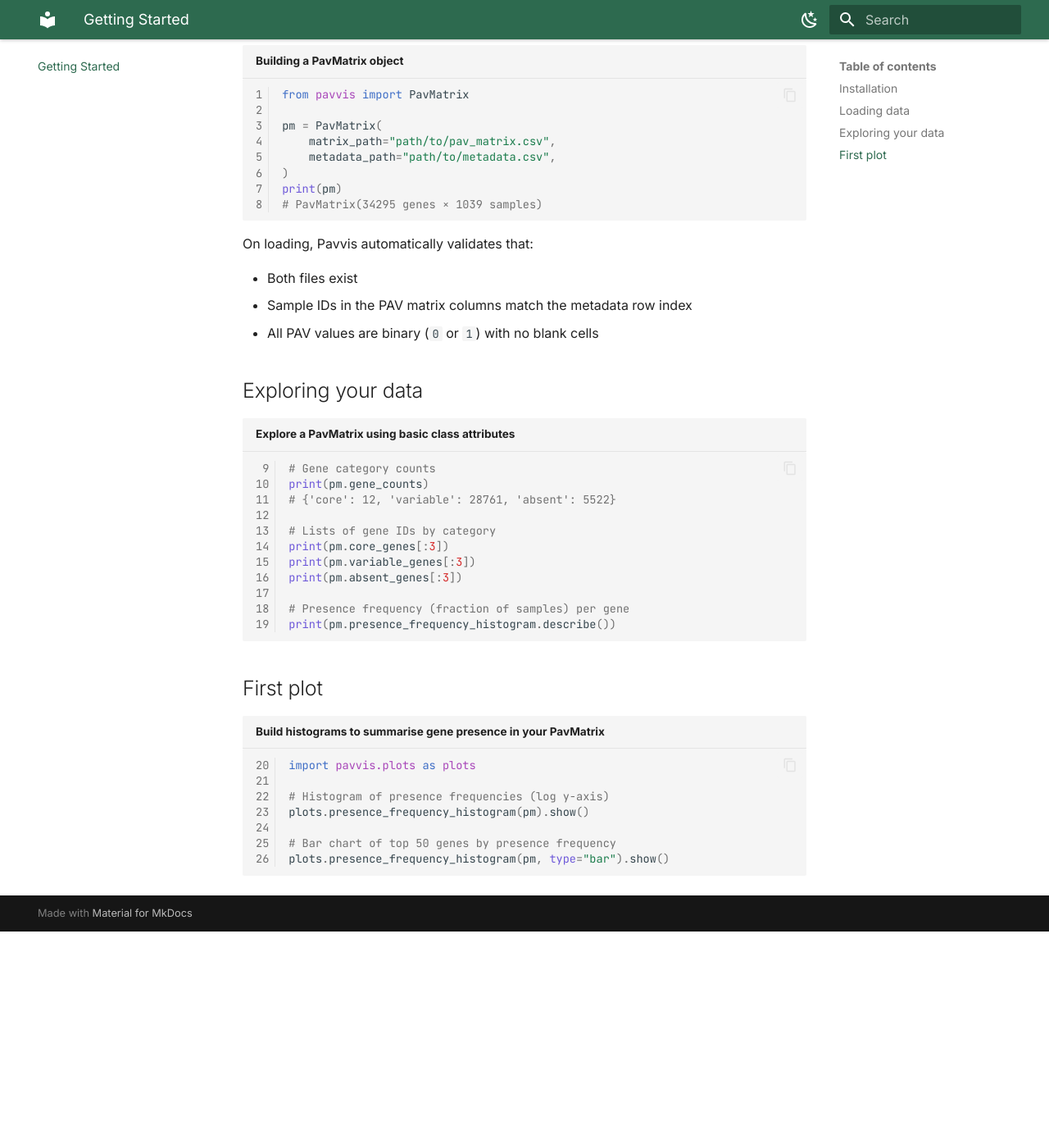
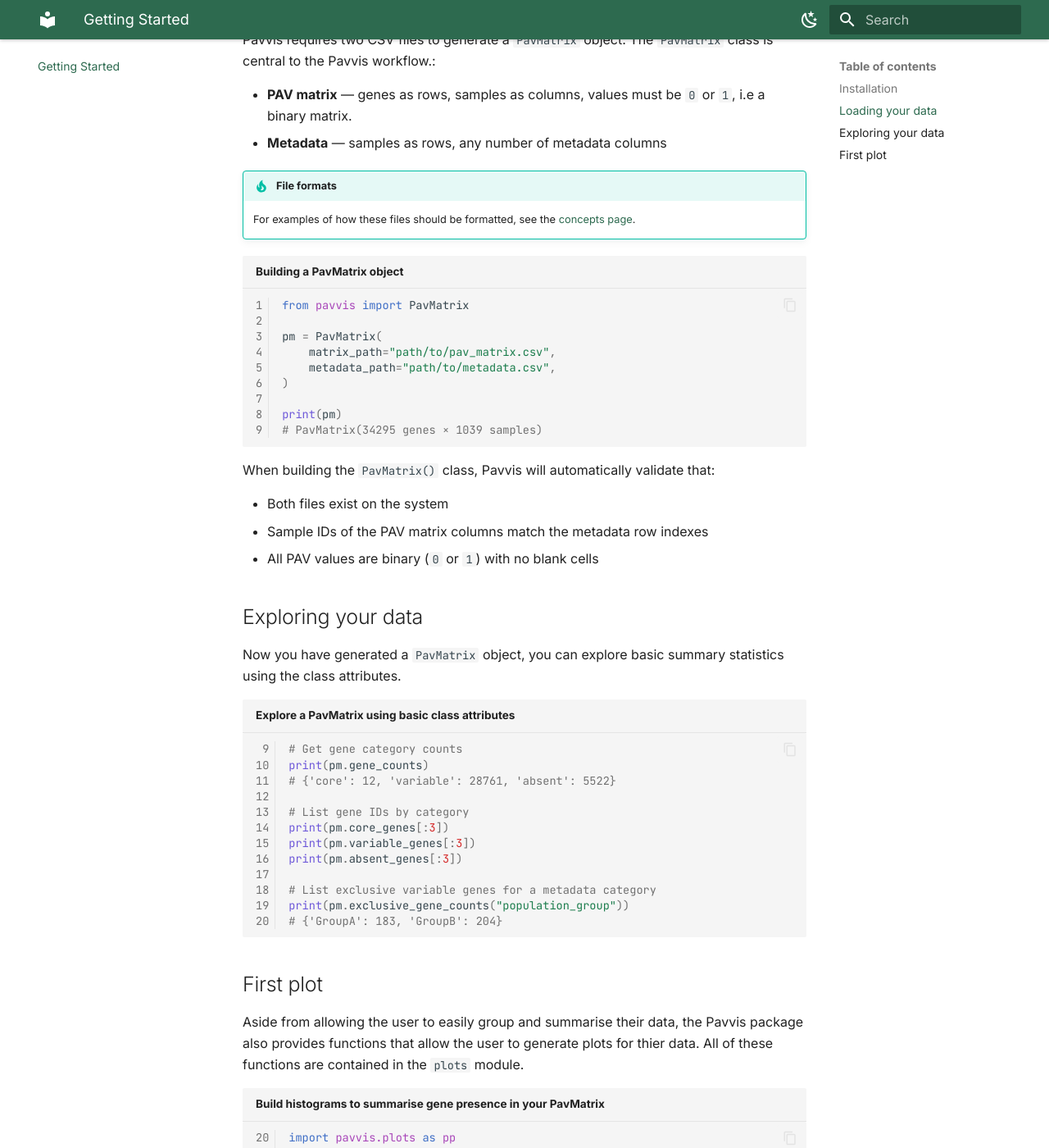
Before and after one commit to AppliedBioinformatics/pavvis, an MkDocs documentation site: the page built from docs/getting-started.md, in a window 1280 px wide and 1400 px high, scrolled down 607 px. Shown: the whole window at 82% size. Built offline with MkDocs 1.6.1 and Material for MkDocs 9.7.7, drawn with Linux system fonts in a browser that asks for light colours; before the commit the page ends 1743 px from its top, so only the background shows below that; some of the changed text lies outside the part shown.

Commit message:
Updates to Mkdocs.

````diff
--- a/docs/getting-started.md
+++ b/docs/getting-started.md
@@ -2,24 +2,33 @@
 
 ## Installation
 
-```bash
+``` bash
 pip install pavvis
+```
+
+or with uv:
+``` bash
+uv pip install pavvis
 ```
 
 For a development install from source:
 
-```bash
+``` bash
 git clone https://github.com/<your-username>/Pavvis.git
 cd Pavvis
 pip install -e ".[dev]"
 ```
 
-## Loading data
+## Loading your data
 
-Pavvis expects two CSV files:
+Pavvis requires two CSV files to generate a `PavMatrix` object. The `PavMatrix` class is central to the
+Pavvis workflow.:
 
-- **PAV matrix** — genes as rows, samples as columns, values must be `0` or `1`
+- **PAV matrix** — genes as rows, samples as columns, values must be `0` or `1`, i.e a binary matrix.
 - **Metadata** — samples as rows, any number of metadata columns
+
+!!! tip "File formats"
+    For examples of how these files should be formatted, see the [concepts page](concepts.md).
 
 ``` py title="Building a PavMatrix object" linenums="1"
 from pavvis import PavMatrix
@@ -28,40 +37,45 @@ pm = PavMatrix(
     matrix_path="path/to/pav_matrix.csv",
     metadata_path="path/to/metadata.csv",
 )
+
 print(pm)
 # PavMatrix(34295 genes × 1039 samples)
 ```
 
-On loading, Pavvis automatically validates that:
+When building the `PavMatrix()` class, Pavvis will automatically validate that:
 
-- Both files exist
-- Sample IDs in the PAV matrix columns match the metadata row index
+- Both files exist on the system
+- Sample IDs of the PAV matrix columns match the metadata row indexes
 - All PAV values are binary (`0` or `1`) with no blank cells
 
 ## Exploring your data
+Now you have generated a `PavMatrix` object, you can explore basic summary statistics using the class attributes.
 
 ``` py title="Explore a PavMatrix using basic class attributes" linenums="9"
-# Gene category counts
+# Get gene category counts
 print(pm.gene_counts)
 # {'core': 12, 'variable': 28761, 'absent': 5522}
 
-# Lists of gene IDs by category
+# List gene IDs by category
 print(pm.core_genes[:3])
 print(pm.variable_genes[:3])
 print(pm.absent_genes[:3])
 
-# Presence frequency (fraction of samples) per gene
-print(pm.presence_frequency_histogram.describe())
+# List exclusive variable genes for a metadata category
+print(pm.exclusive_gene_counts("population_group"))
+# {'GroupA': 183, 'GroupB': 204}
 ```
 
 ## First plot
+Aside from allowing the user to easily group and summarise their data, the Pavvis package also provides functions that
+allow the user to generate plots for thier data. All of these functions are contained in the `plots` module.
 
 ``` py title="Build histograms to summarise gene presence in your PavMatrix" "linenums="20"
-import pavvis.plots as plots
+import pavvis.plots as pp
 
 # Histogram of presence frequencies (log y-axis)
-plots.presence_frequency_histogram(pm).show()
+pp.presence_frequency_histogram(pm).show()
 
 # Bar chart of top 50 genes by presence frequency
-plots.presence_frequency_histogram(pm, type="bar").show()
+pp.presence_frequency_histogram(pm, type="bar").show()
 ```
````
Also changed, not shown: docs/concepts.md (+36 -21 lines), 1 other file.
